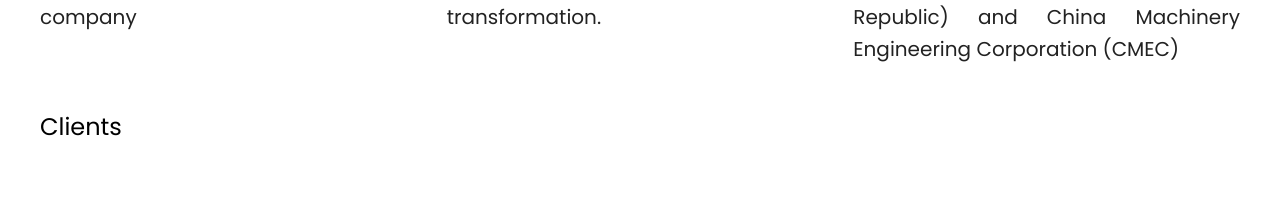
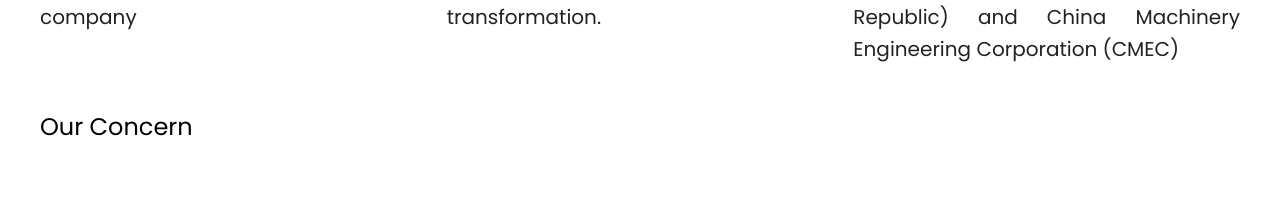
Before and after one commit to Mahmud-Saki6/bakkah, a React (Create React App) app: page / in a window 1280 px wide. Shown: the part 3552-3751 px from the top of the page. Built offline with nearby package versions, Linux system fonts and the light colour scheme.

Commit message:
our concern

```diff
--- a/src/components/Clients.js
+++ b/src/components/Clients.js
@@ -26,7 +26,7 @@
 const Clients = () => {
   return (
     <div className="clients-section">
-      <h3>Clients</h3>
+      <h3>Our Concern</h3>
       <div className="clients-logos">
         {clients.map((client, index) => (
           <div className="client-logo" key={index}>
```
